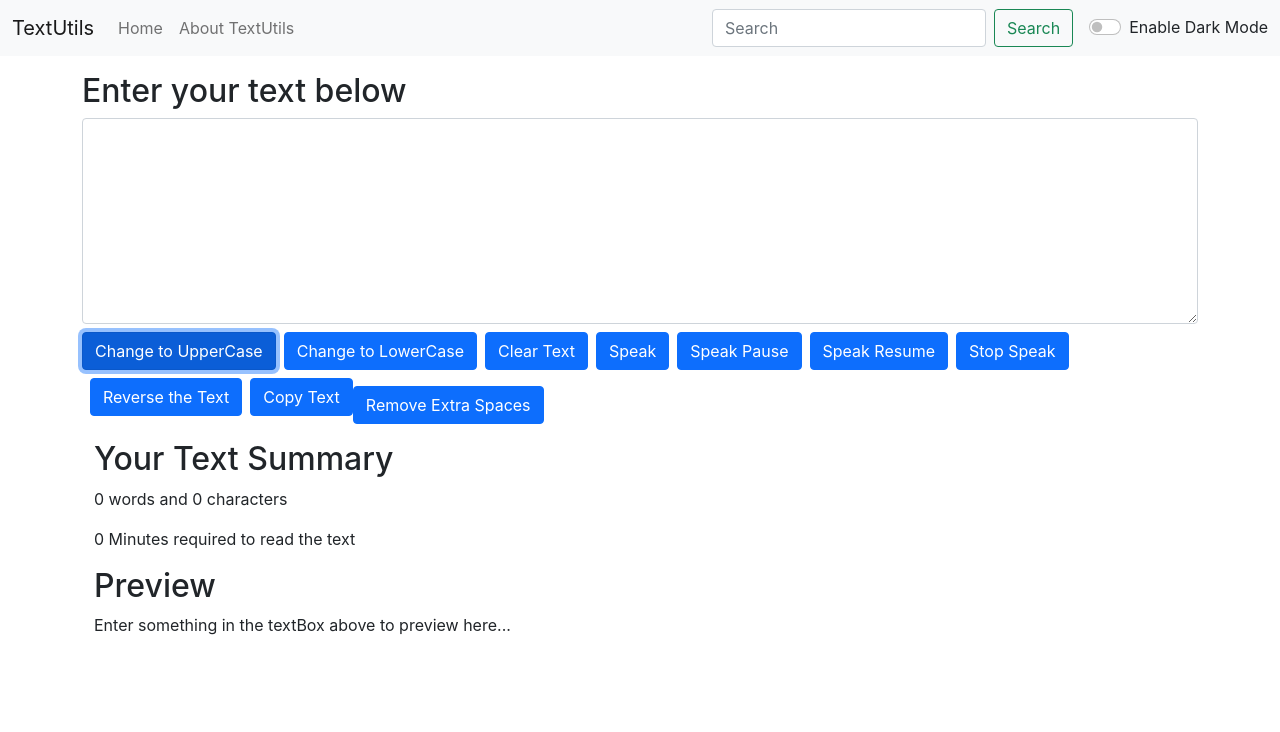
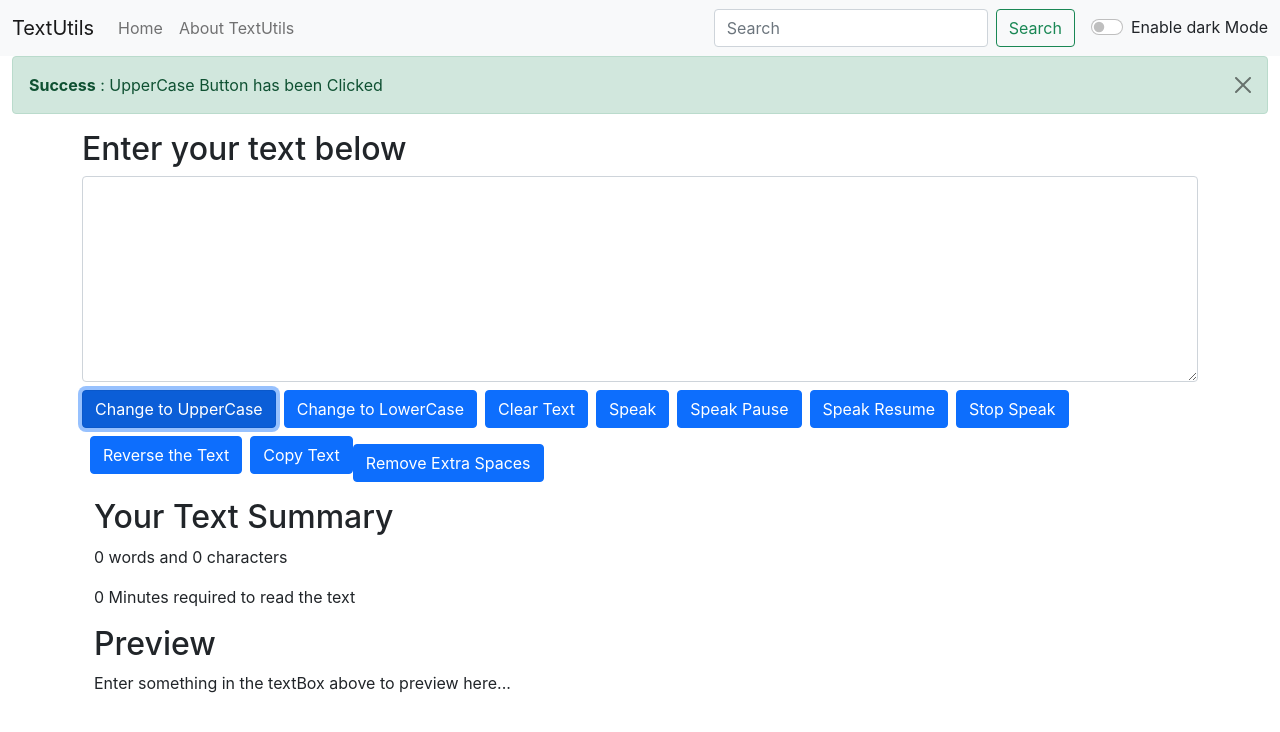
Before and after one commit to githubKushagra/React_Js----from-beginning-to-advance, a React (Create React App) app in the folder project-1/: page / in a window 1280 px wide. Both pictures are taken after a click on the button "Change to UpperCase". Shown: the top 732 px of the page. Built offline with nearby package versions, Linux system fonts and the light colour scheme.

Commit message:
working on project-1

```diff
--- a/project-1/src/App.js
+++ b/project-1/src/App.js
@@ -3,42 +3,82 @@
 
 // importing our components
 import Navbar from './Components/Navbar';
+import Alert from './Components/Alert';
 import TextFile from './Components/TextForm';
-import AboutUs from './Components/About';
-import { useState } from 'react';
+// import AboutUs from './Components/About';
+import { useState , useEffect } from 'react';
+
+
+
+
 
 function App() {
 
+  const [mode , setMode] = useState('light');
+  const [alert , setAlert] = useState(null);
 
-  const [mode , setMode] = useState('light');
+
+  const setTheAlertMessage = (message , type) =>{
+    setAlert({
+      msg : message,
+      type : type
+    });
+
+    // Auto-hide the alert after 3 seconds
+    setTimeout(() => {
+      setAlert(null);
+    }, 4000);
+  }
+
+
 
   const toggleMode = () => {
     if(mode === 'light'){
         setMode('dark');
         document.body.style.backgroundColor = '#282828';
         document.body.style.color = 'white';
+        setTheAlertMessage("Dark mode has been Enabled" , "success");
     }
     else {
         setMode('light');
         document.body.style.backgroundColor = 'white';
         document.body.style.color = 'black';
+        setTheAlertMessage("Light mode has been Enabled" , "success");
     }
   }
+
+
+  // Effect to display the default welcome alert when the app loads
+  useEffect(() => {
+    setTheAlertMessage("Welcome to TextUtils! Start modifying your text using the tools below.", "info");
+  }, []);  // The empty array means this will run only once when the component mounts
+
 
 
 
   return (
     <>
+
     {/* we are passing attributes called props
     In ReactJS, the props are a type of object where the value of attributes of a tag is stored. The word “props” implies “properties”
     Props allow you to customize and configure child components based on data from the parent. This makes components reusable and flexible. */}
+
+
         <Navbar title="TextUtils" homePage="Home" aboutPage="About TextUtils" mode={mode} toggleMode={toggleMode} />
+
+        <div className="container-fluid">
+              {/* Display the alert if it exists, otherwise default message */}
+              <Alert alert={alert}/>
+        </div>
+
         <div className="container my-3">
-          <TextFile heading="Enter your text below" mode={mode} />
+          <TextFile heading="Enter your text below" mode={mode} showAlert={setTheAlertMessage}/>
         </div>
+
         {/* <div className="container my-3">
           <AboutUs />
         </div> */}
+
     </>
   );
 }
--- /dev/null
+++ b/project-1/src/Components/Alert.js
@@ -0,0 +1,21 @@
+import React from 'react'
+
+function Alert(props) {
+
+    // to capitalize the first character of the type of letter
+    const capitalizeFirstCharacter = (word) => {
+        var str = word.toLowerCase();
+        return str.charAt(0).toUpperCase() + str.slice(1);    // slice means add the string from 1 index
+    }
+
+  return (
+        <>
+            {props.alert && <div class={`alert alert-${props.alert.type} alert-dismissible fade show`} role="alert">
+                <strong>{capitalizeFirstCharacter(props.alert.type)}</strong> : {props.alert.msg}
+                <button type="button" class="btn-close" data-bs-dismiss="alert" aria-label="Close"></button>
+            </div>}
+        </>
+  )
+}
+
+export default Alert
--- a/project-1/src/Components/Navbar.js
+++ b/project-1/src/Components/Navbar.js
@@ -47,7 +47,7 @@
 
             <div className="ms-3 form-check form-switch">
               <input className="form-check-input" type="checkbox" role="switch" id="flexSwitchCheckDefault" onClick={props.toggleMode}/>
-              <label className={`form-check-label text-${props.mode === 'light' ? 'dark' : 'light'}`} htmlFor="flexSwitchCheckDefault">Enable Dark Mode</label>
+              <label className={`form-check-label text-${props.mode === 'light' ? 'dark' : 'light'}`} htmlFor="flexSwitchCheckDefault">Enable {props.mode === 'light' ? 'dark' : 'light'} Mode</label>
             </div>
           </div>
         </div>
--- a/project-1/src/Components/TextForm.js
+++ b/project-1/src/Components/TextForm.js
@@ -13,6 +13,7 @@
         console.log("On Click...");
         const newText = text.toUpperCase();
         setText(newText);
+        props.showAlert("UpperCase Button has been Clicked" , "success");
     }
 
 
@@ -20,12 +21,14 @@
         console.log("On Click...");
         const newText = text.toLowerCase();
         setText(newText);
+        props.showAlert("LowerCase Button has been Clicked" , "success");
     }
 
 
     const handleOnClearText = () => {
         console.log("On Click...");
         setText("");
+        props.showAlert("Clear text Button has been Clicked" , "success");
     }
 
 
@@ -54,6 +57,7 @@
         // The speechSynthesis.speak() method is part of the Web Speech API, and it starts the process of converting the text into spoken words.
         window.speechSynthesis.speak(msg);
 
+        props.showAlert("Speak Button has been Clicked" , "success");
     }
 
 
@@ -63,6 +67,7 @@
 
         // to stopped the speech
         window.speechSynthesis.pause();
+        props.showAlert("Speak Pause Button has been Clicked" , "success");
     }
 
 
@@ -72,6 +77,7 @@
 
         // to resume the speech that we have stoped
         window.speechSynthesis.resume();
+        props.showAlert("Speak Resume Button has been Clicked" , "success");
     }
 
 
@@ -81,6 +87,7 @@
 
         // to cancel the speech
         window.speechSynthesis.cancel();
+        props.showAlert("Stop Speak Button has been Clicked" , "success");
     }
 
 
@@ -93,6 +100,7 @@
             newReversedText += text[i];
         }
         setText(newReversedText);
+        props.showAlert("Reverse Text Button has been Clicked" , "success");
     }
 
 
@@ -100,6 +108,7 @@
         var content = document.getElementById("my-box");
         content.select();                                   // This method selects all the text within the element (likely a text input or textarea) so that it is highlighted and ready to be copied.
         navigator.clipboard.writeText(content.value);       // This uses the Clipboard API's writeText method to copy the selected text to the clipboard. content.value retrieves the text content from the element, and writeText copies that content to the clipboard.
+        props.showAlert("Copy Text Button has been Clicked" , "success");
     }
 
 
@@ -107,6 +116,7 @@
     const handleOnRemoveExtraSpaces = () => {
         let newText = text.split(/[ ]+/);   // spliting into array
         setText(newText.join(" "));         // joining splitted array in to a string
+        props.showAlert("Remove Extra Spaces Button has been Clicked" , "success");
     }
 
 
```
Lines whose indentation alone changed are shown as unchanged.
